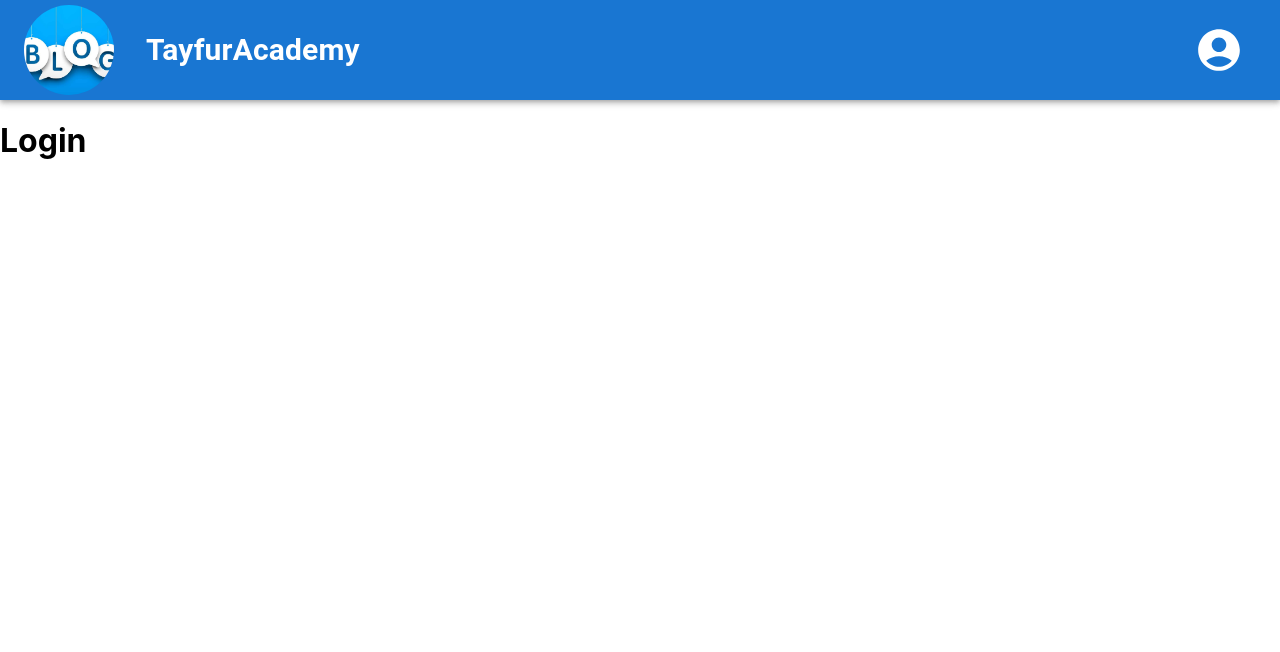
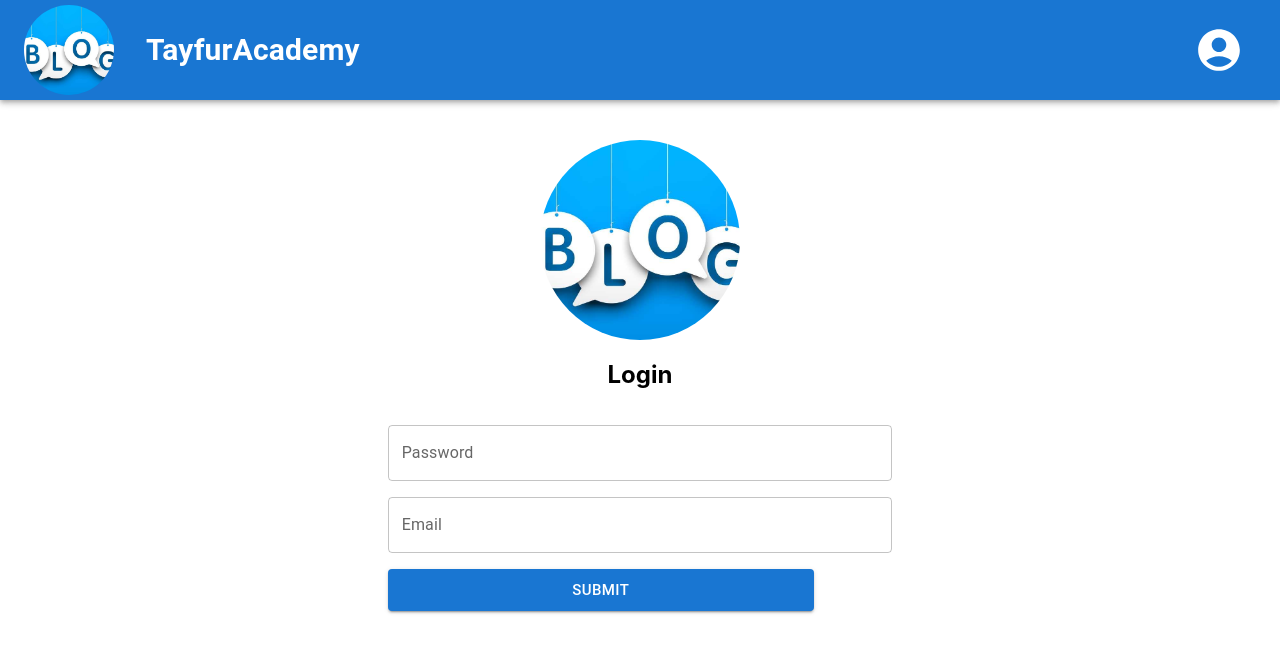
Before and after one commit to mustafatayfur/fireblog-app-reactt, a React (Create React App) app: page /login in a window 1280 px wide. Shown: the top 652 px of the page. Built offline with nearby package versions, Linux system fonts and the light colour scheme.

Commit message:
login file is created

```diff
--- a/src/components/BlogForm.js
+++ b/src/components/BlogForm.js
@@ -21,23 +21,18 @@ const BlogForm=()=>{
           }}
           noValidate
           autoComplete='off'>
-
             <TextField
             required
               id='outlined-basic'
               label='Title'
               variant='outlined'
             />
-
-
             <TextField
             required
               id='outlined-basic'
               label='Image URL'
               variant='outlined'
             />
-
-
             <TextField
                 required
               id='outlined-multiline-static'
--- a/src/pages/Login.js
+++ b/src/pages/Login.js
@@ -1,11 +1,39 @@
-import React from 'react'
+import * as React from 'react';
+import Box from '@mui/material/Box';
+import TextField from '@mui/material/TextField';
+import { Avatar, Button } from '@mui/material';
+import blog from "../assets/blogpost.jpeg";
 
-const Login = () => {
-    return (
-        <div>
-           <h1>Login</h1>
-        </div>
-    )
+export default function FormPropsTextFields() {
+  return (
+    <div className="newBlog">
+      <div className="avatar">
+        <Avatar sx={{ height: 200, width: 200 }} alt='blog' src={blog} />
+        <h2>Login</h2>
+      </div>
+      <div>
+        <Box
+          component='form'
+          sx={{
+            "& > :not(style)": { m: 2, width: "50ch", display: 'flex' },
+          }}
+          noValidate
+          autoComplete='off'>
+          <TextField
+          id="outlined-password-input"
+          label="Password"
+          type="password"
+          autoComplete="current-password"
+        />
+        <TextField
+          id="outlined-email-input"
+          label="Email"
+          type="email"
+          autoComplete="current-email"
+        />
+            <Button variant="contained" size="large">SUBMIT</Button>
+        </Box>
+      </div>
+    </div>
+  );
 }
-
-export default Login
--- a/src/pages/Profile.js
+++ b/src/pages/Profile.js
@@ -7,7 +7,7 @@ import CardActions from "@mui/material/CardActions";
 import CardContent from "@mui/material/CardContent";
 import Button from "@mui/material/Button";
 import Typography from "@mui/material/Typography";
-import blog from "../assets/blogpost.jpeg";
+
 
 const bull = (
   <Box
```
